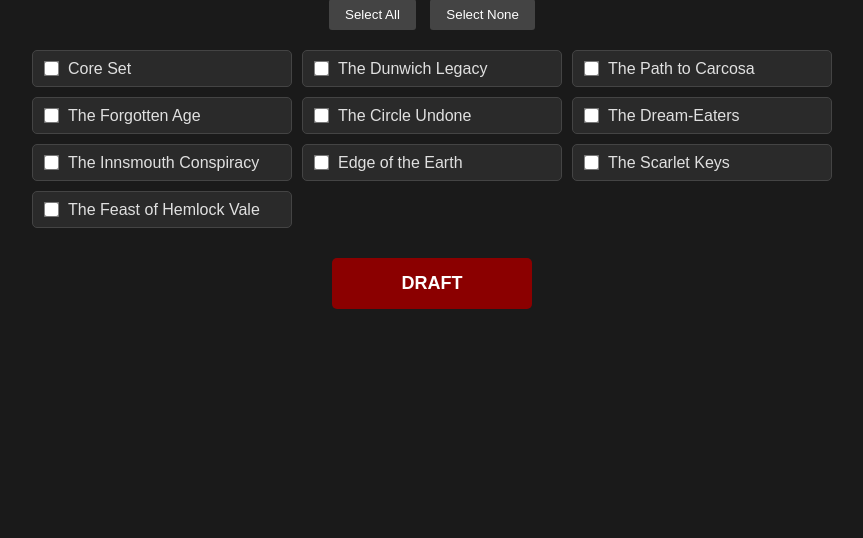
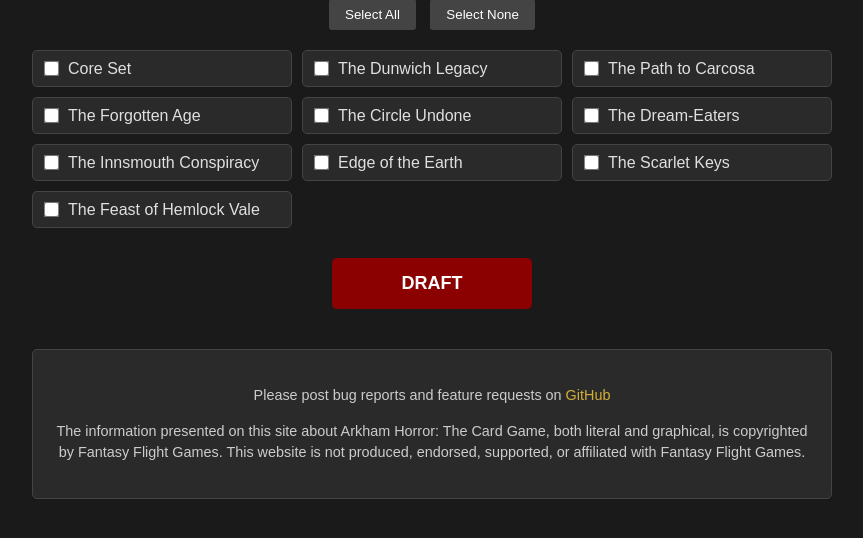
Before and after one commit to druerridge/arkham-versus-draft, a Flask app: page / in a window 1280 px wide. Shown: the part 109-647 px from the top of the page, without its empty margins (208-1071 px from the left). Run offline with Flask 3, Linux system fonts and the light colour scheme; data that the repository does not hold is empty.

Commit message:
Attribution at the bottom so I don't get slapped. Also bug report to the github.

```diff
--- a/templates/index.html
+++ b/templates/index.html
@@ -76,6 +76,24 @@
         .select-all button:hover {
             background-color: #555;
         }
+        .footer {
+            margin-top: 40px;
+            padding: 20px;
+            background-color: #2a2a2a;
+            border-radius: 5px;
+            border: 1px solid #444;
+            text-align: center;
+            font-size: 0.9em;
+            color: #ccc;
+            line-height: 1.5;
+        }
+        .footer a {
+            color: #d4af37;
+            text-decoration: none;
+        }
+        .footer a:hover {
+            text-decoration: underline;
+        }
     </style>
 </head>
 <body>
@@ -99,6 +117,11 @@
         <button type="submit" class="draft-button">DRAFT</button>
     </form>
 
+    <div class="footer">
+        <p>Please post bug reports and feature requests on <a href="https://github.com/druerridge/arkham-team-draft" target="_blank">GitHub</a></p>
+        <p>The information presented on this site about Arkham Horror: The Card Game, both literal and graphical, is copyrighted by Fantasy Flight Games. This website is not produced, endorsed, supported, or affiliated with Fantasy Flight Games.</p>
+    </div>
+
     <script>
         function selectAll() {
             const checkboxes = document.querySelectorAll('input[type="checkbox"]');
```
Also changed, not shown: templates/draft_result.html (+23 -0 lines).
